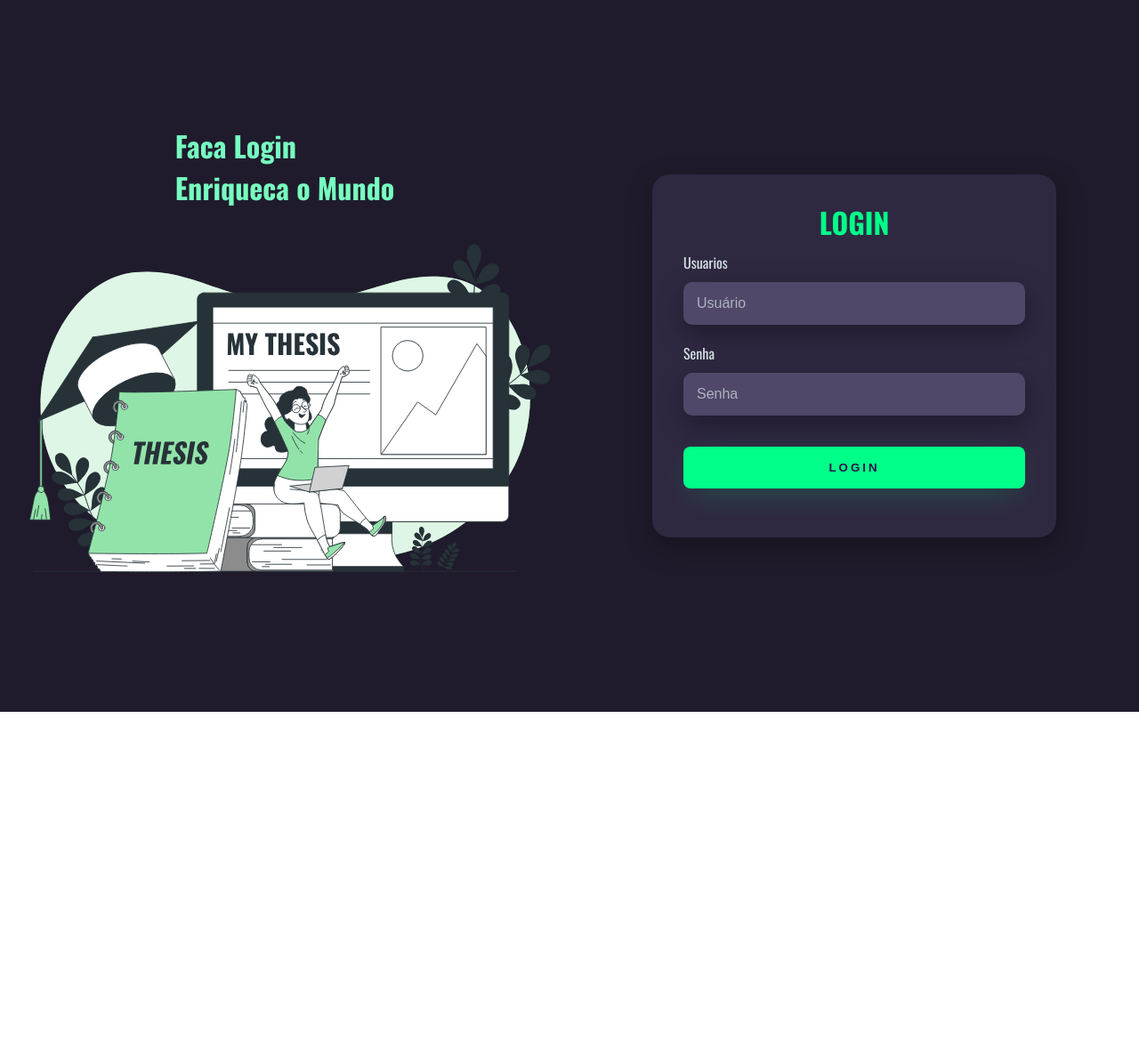
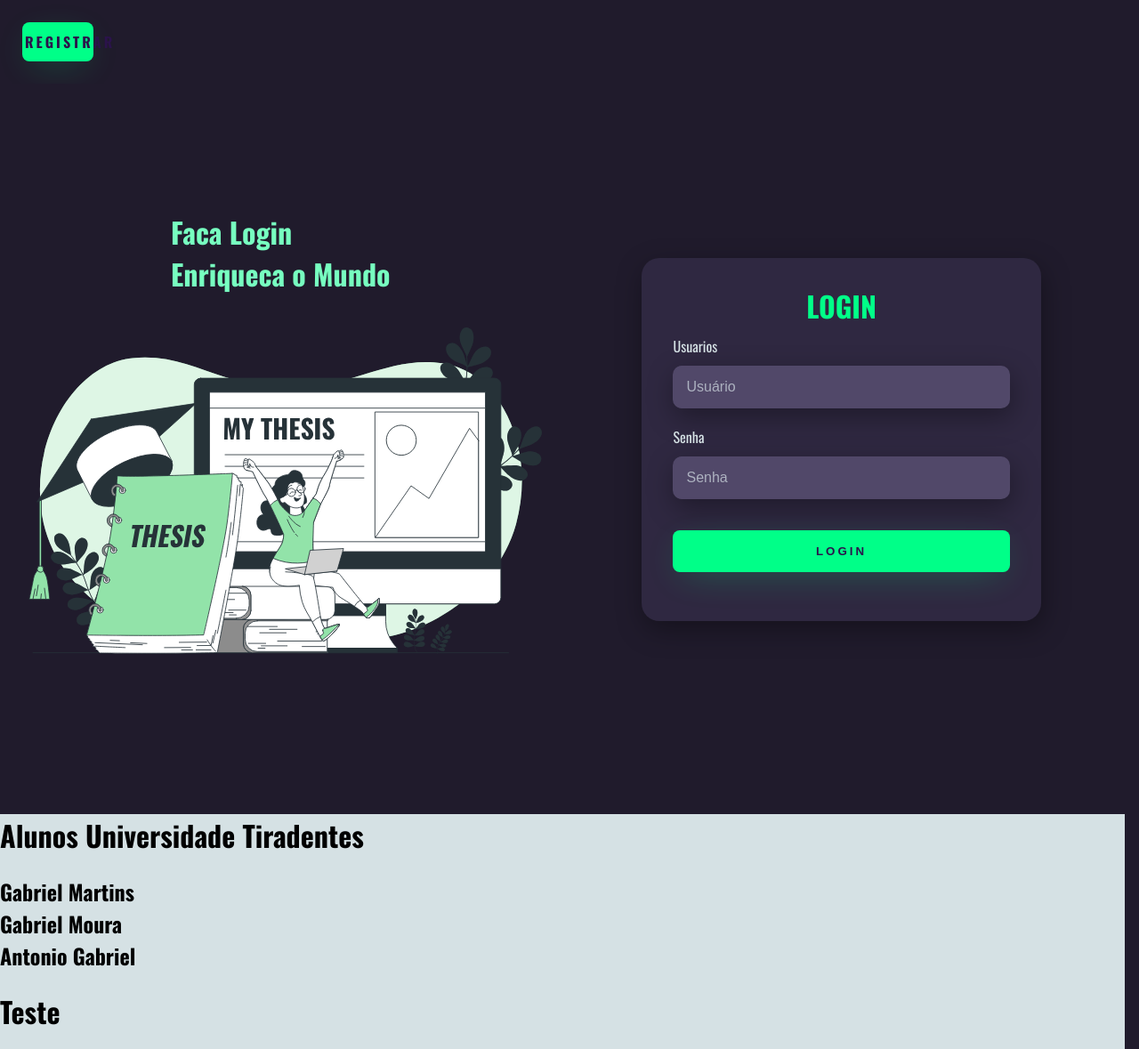
Before and after one commit to AntonioGabrielBarbosa/ME2_ENGSOFT_ARTIGO, a plain HTML site: page PaginaLogin/index.html in a window 1280 px wide. Shown: the whole page at 89% size. Before the commit the page ends 800 px from the top, so only its background shows below. Drawn offline with nearby package versions, Linux system fonts and the light colour scheme.

Commit message:
Pagina De Registro
Mandando a pagina de registro e mundancas da pagina de login.

```diff
--- a/PaginaLogin/index.html
+++ b/PaginaLogin/index.html
@@ -7,11 +7,23 @@
     <title>KnowledgeKey</title>
 </head>
 <body>
+
+    <header>
+        <div class = top-registro>
+            <div class = 'btn-registro'>
+                REGISTRAR
+            </div>
+        </div>
+    </header>
+
+    <main>
         <div class = 'main-login'>
+
             <div class = 'left-login'>
                 <h1> Faca Login <br> Enriqueca o Mundo</h1>
                 <img src="Imagem.svg" class = "left-login-login" alt="Conhecimento">
             </div>
+
             <div class = 'rigth-login'>
                 <div class = 'card-login'>
                     <h1>LOGIN</h1>
@@ -29,5 +41,16 @@
                 </div>
             </div>
         </div>
+    </main>
+
+    <footer>
+            <div class = 'left-rodape'>
+                <h1>Alunos Universidade Tiradentes</h1>
+                <h2>Gabriel Martins <br>Gabriel Moura <br>Antonio Gabriel </h2>
+            </div>
+            <div class = 'rigth-rodape'>
+                <h1>Teste</h1>
+            </div>
+    </footer>
 </body>
 </html>
--- a/PaginaLogin/style.css
+++ b/PaginaLogin/style.css
@@ -6,14 +6,17 @@ body{
 }
 
 .main-login{
-    width: 100vw;
+    width: 98.5vw;
     height: 100vh;
     background-color: #201b2c; ;
     display: flex;
     justify-content: center;
     align-items: center;
 }
-
+.top-login{
+    width: 50;
+    height: 100;
+}
 .left-login{
     width: 100vh;
     height: 100vh;
@@ -99,3 +102,41 @@ body{
     cursor: pointer;
     box-shadow: 0px 10px 40px -12px #00ff8052;
 }
+
+.btn-registro{
+    width: 5.8%;
+    padding: 10px 3px;
+    margin: 25px;
+    border:none;
+    border-radius: 8px;
+    outline: none;
+    text-transform: uppercase;
+    font-weight: 800;
+    letter-spacing: 3px;
+    color: #2b134b;
+    background-color:#00ff88;
+    cursor: pointer;
+    box-shadow: 0px 10px 40px -12px #00ff8052;
+}
+
+
+body{
+    background-color:#201b2c ;
+}
+footer{
+    background-color: #f0ffffde;
+    height: 33vh;
+    width: 98.75vw;
+
+}
+footer > h1{
+    display: flex;
+    justify-content: center;
+    align-items: center;
+    flex-direction: column;
+    text-transform: uppercase;
+    font-weight: 800;
+    letter-spacing: 3px;
+    font-size: x-large;
+
+}
--- /dev/null
+++ b/PaginaRegistro/style.css
@@ -0,0 +1,96 @@
+@import url('https://fonts.googleapis.com/css2?family=Oswald:wght@200..700&display=swap');
+
+body{
+    font-family: 'Oswald';
+    margin:0;
+    width: 100vw;
+    height: 100vh;
+    background: #201b2c;
+    display: flex;
+    justify-content: center;
+    align-items: center;
+}
+
+.left-register{
+    width: 50vh;
+    display: flex;
+    flex-direction: column;
+    justify-content: center;
+    align-items: center;
+}
+
+.left-register > h1{
+    color: #77ffc0;
+}
+
+
+.right-register{
+    width: 50vh;
+    display: flex;
+    justify-content: center;
+    align-items: center;
+}
+
+.card-register{
+    width: 30vh;
+    height: 90vh;
+    display: flex;
+    justify-content: center;
+    align-items: center;
+    flex-direction: column;
+    padding: 20px 25px;
+    background: #2f2841;
+    border-radius: 20px;
+    box-shadow: 0px 10px 40px #00000056;
+}
+
+.card-register > h1{
+    color: #00ff88;
+    font-weight: 800;
+    margin: 0;
+}
+
+.textfield{
+    width: 100%;
+    display: flex;
+    flex-direction: column;
+    align-items: center;
+    justify-content: center;
+    margin: 10px 0px;
+}
+
+.textfield > input{
+    width: 100%;
+    border: none;
+    border-radius: 10px;
+    padding: 15px;
+    background: #514869;
+    color: #f0ffffde;
+    font-size: 12pt;
+    box-shadow: 0px 10px 40px #00000056;
+    outline: none;
+}
+
+.textfield > label{
+    color: #f0ffffde;
+    margin-bottom: 5px;
+}
+
+.textfield > input::placeholder{
+    color: #f0ffff94;
+}
+
+.btn-register{
+    width: 100%;
+    padding: 16px 0px;
+    margin: 25px;
+    border: none;
+    border-radius: 8px;
+    outline: none;
+    text-transform: uppercase;
+    letter-spacing: 4px;
+    color: #2b134b;
+    background-color: #00ff88;
+    cursor: pointer;
+    box-shadow: 0px 10px 40px -12px #00ff8052;
+}
```
Also changed, not shown: PaginaRegistro/index.html (added, +46 -0 lines), PaginaRegistro/imagem-animada.svg (added). Lines whose indentation alone changed are shown as unchanged.
